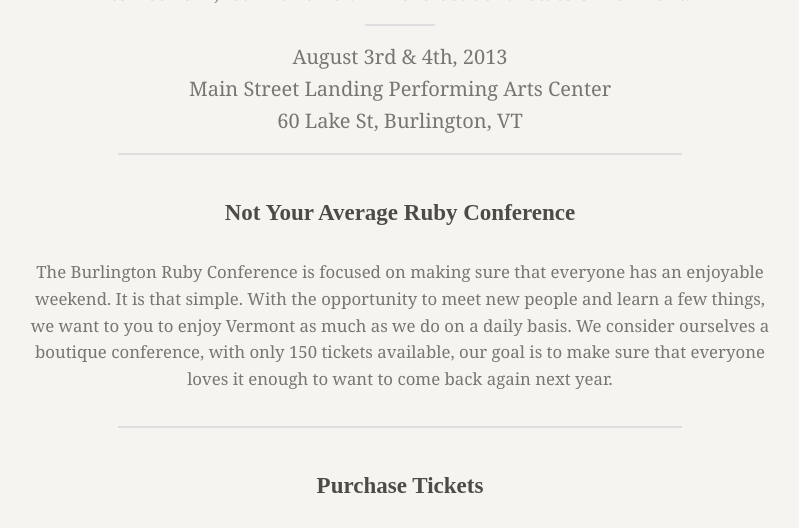
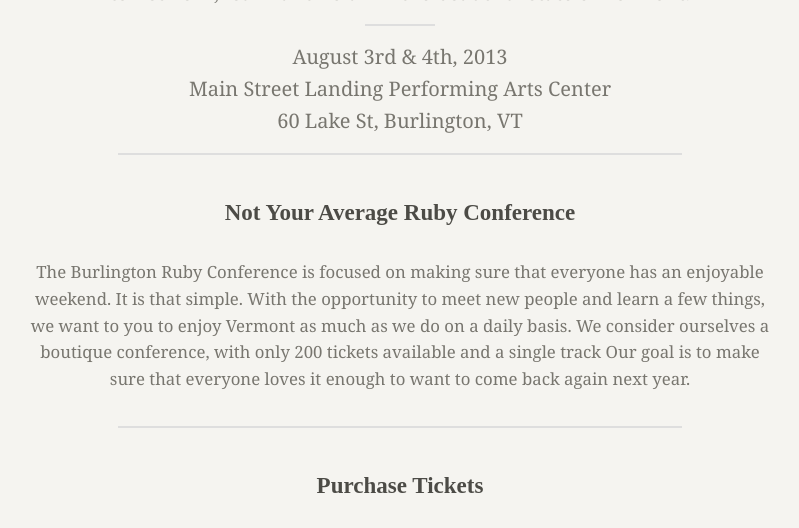
Before and after one commit to burlingtonruby/buruco2013, a Jekyll site: the page built from index.html, in a window 1280 px wide and 900 px high, scrolled down 415 px, cut to the strip 0-528 px from the top of the window. Shown: the whole strip, without its empty margins (240-1039 px from the left). Built offline with Jekyll 4.4.1, drawn with Linux system fonts in a browser that asks for light colours; nearby versions of some CDN libraries.

Commit message:
update the conference copy

```diff
--- a/index.html
+++ b/index.html
@@ -24,8 +24,8 @@
       everyone has an enjoyable weekend. It is that simple. With the
       opportunity to meet new people and learn a few things, we want to you to
       enjoy Vermont as much as we do on a daily basis. We consider ourselves a
-      boutique conference, with only 150 tickets available, our goal is to
-      make sure that everyone loves it enough to want to come back again next
+      boutique conference, with only 200 tickets available and a single track
+      Our goal is to make sure that everyone loves it enough to want to come back again next
       year.</p>
     </div>
   </div>
```
